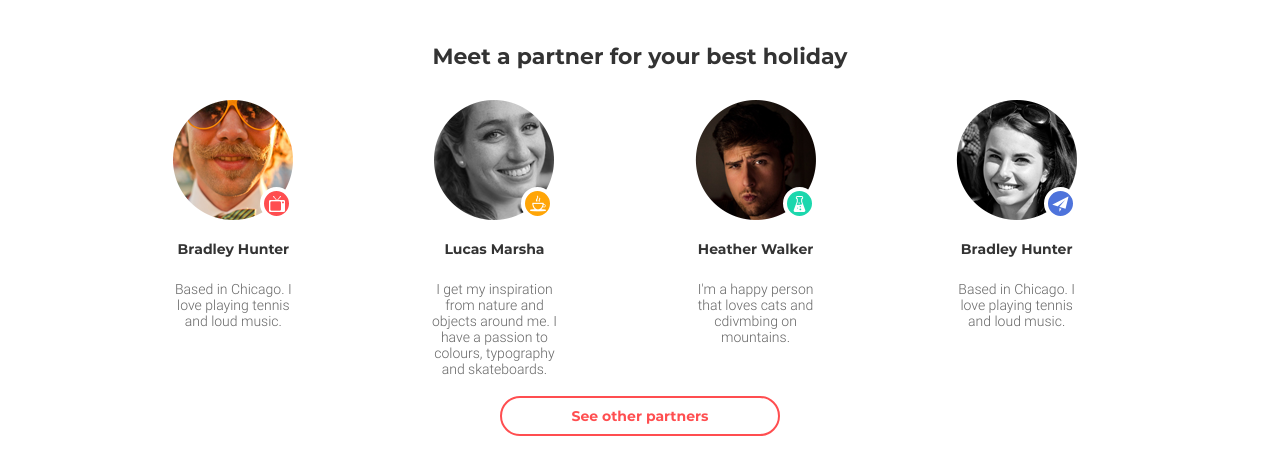
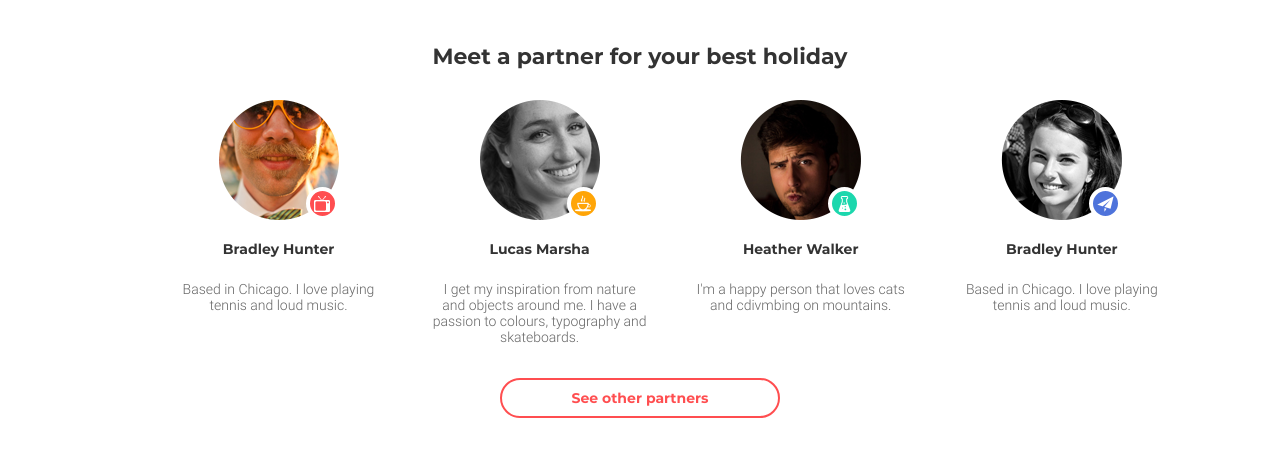
Before and after one commit to OlexandrManziuk/GoIT, a plain HTML site: page hw_9/index.html in a window 1280 px wide. Shown: the part 722-1198 px from the top of the page. Drawn offline with Linux system fonts and the light colour scheme.

Commit message:
fixed hw_9

```diff
--- a/hw_9/css/styles.css
+++ b/hw_9/css/styles.css
@@ -56,6 +56,7 @@ a {
 
 .container {
   min-width: 320px;
+  max-width: 940px;
 }
 
 header {
--- a/hw_9/index.html
+++ b/hw_9/index.html
@@ -47,7 +47,6 @@
                             <h2>Meet a partner for your best holiday</h2>
                             <div class="row partners_wrap justify-content-space-between">
                                 <div class="col-12 col-md-6 col-xl-2">
-                                    <div class="row m-0">
                                     <div class="partners_wrap-item d-flex flex-column">
                                         <a href="#" class="person_img icon1">
                                             <img src="./img/Layer_6.png" alt="Bradley_Hunter">
@@ -56,9 +55,7 @@
                                         <p>Based in Chicago. I love playing tennis and loud music.</p>
                                     </div>
                                 </div>
-                                </div>
                                 <div class="col-12 col-md-6 col-xl-2">
-                                    <div class="row m-0">
                                     <div class="partners_wrap-item d-flex flex-column">
                                         <a href="#" class="person_img icon2">
                                             <img src="./img/Layer_7.png" alt="Lucas_Marsha">
@@ -71,9 +68,7 @@
                                             and skateboards.</p>
                                     </div>
                                 </div>
-                                </div>
                                 <div class="col-12 col-md-6 col-xl-2">
-                                    <div class="row m-0">
                                     <div class="partners_wrap-item d-flex flex-column">
                                         <a href="#" class="person_img icon3">
                                             <img src="./img/Layer_8.png" alt="Heather_Walker">
@@ -82,16 +77,13 @@
                                         <p>I'm a happy person that loves cats and cdivmbing on mountains.</p>
                                     </div>
                                 </div>
-                                </div>
                                 <div class="col-12 col-md-6 col-xl-2">
-                                    <div class="row m-0">
                                     <div class="partners_wrap-item d-flex flex-column">
                                         <a href="#" class="person_img icon4">
                                             <img src="./img/Layer_9.png" alt="Bradley_Hunter">
                                         </a>
                                         <h3><a href="#">Bradley Hunter</a></h3>
                                         <p>Based in Chicago. I love playing tennis and loud music.</p>
-                                        </div>
                                     </div>
                                 </div>
                             </div>
```
Lines whose indentation alone changed are shown as unchanged.
